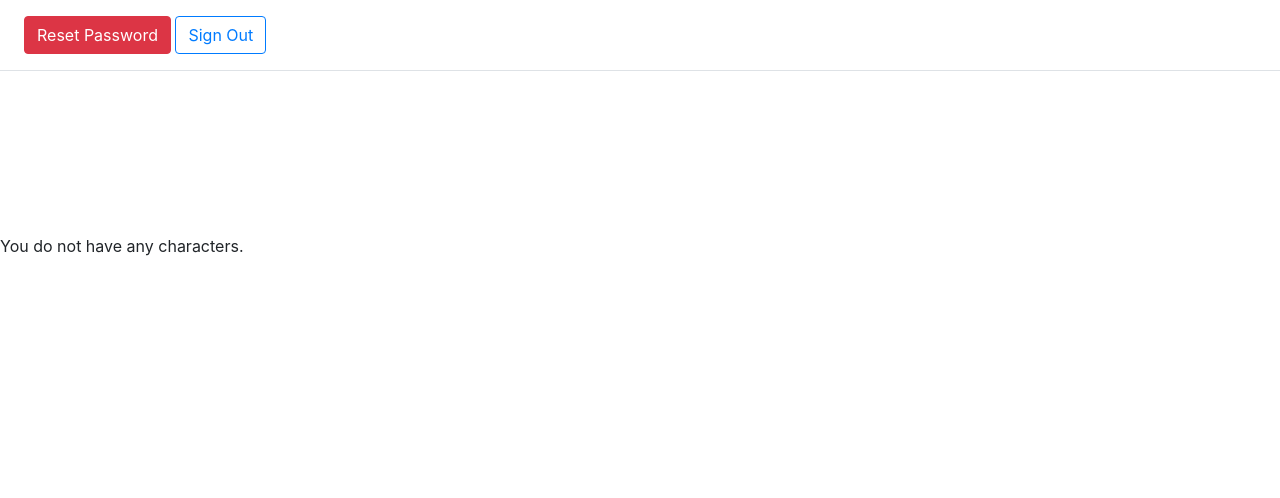
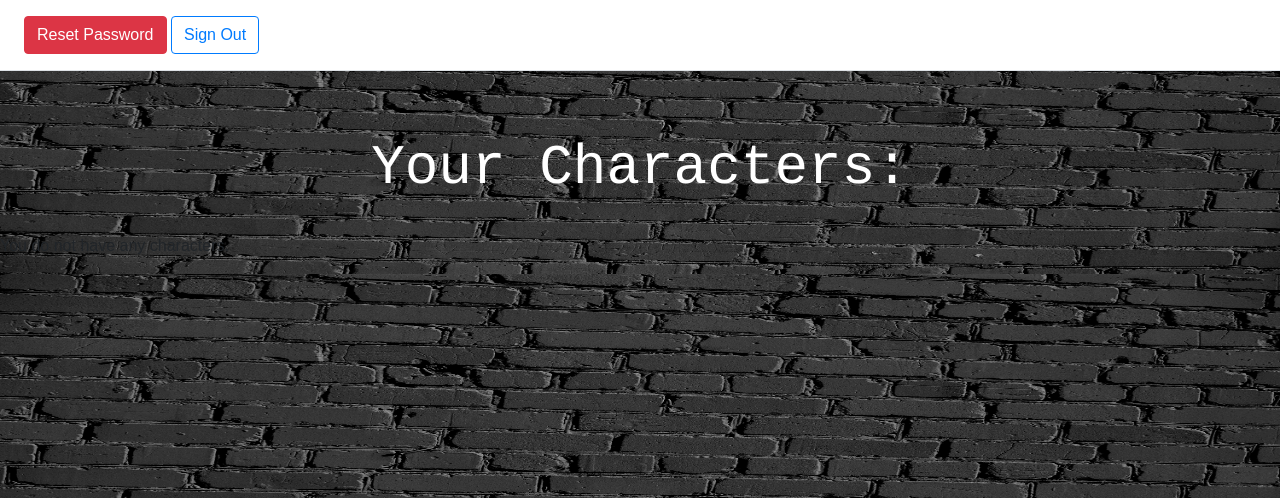
Before and after one commit to atugangui/Apocalypse47, a PHP site: page /welcome.php in a window 1280 px wide. Shown: the top 498 px of the page. Run offline with PHP 8.4, Linux system fonts and the light colour scheme; the visitor is signed in with stand-in values (Sample User, id 1); data that the repository does not hold is empty.

Commit message:
Add files via upload

```diff
--- a/welcome.css
+++ b/welcome.css
@@ -1,15 +1,15 @@
 body{
-/*background-image: url("background-brick-close-up-1585710.jpg") ; */
+background-image: url("background-brick-close-up-1585710.jpg") ;
 background-size: 100% 100% ;
+font-family: "Ariel", sans-serif;
 }
 
 h1{
+	font-family: "courier", serif;
 	color: white;
-	font-family: "courier", serif;
-
 }
 
-	.card-body {
+.card-body {
 	text-align: center ;
 
 }
```
